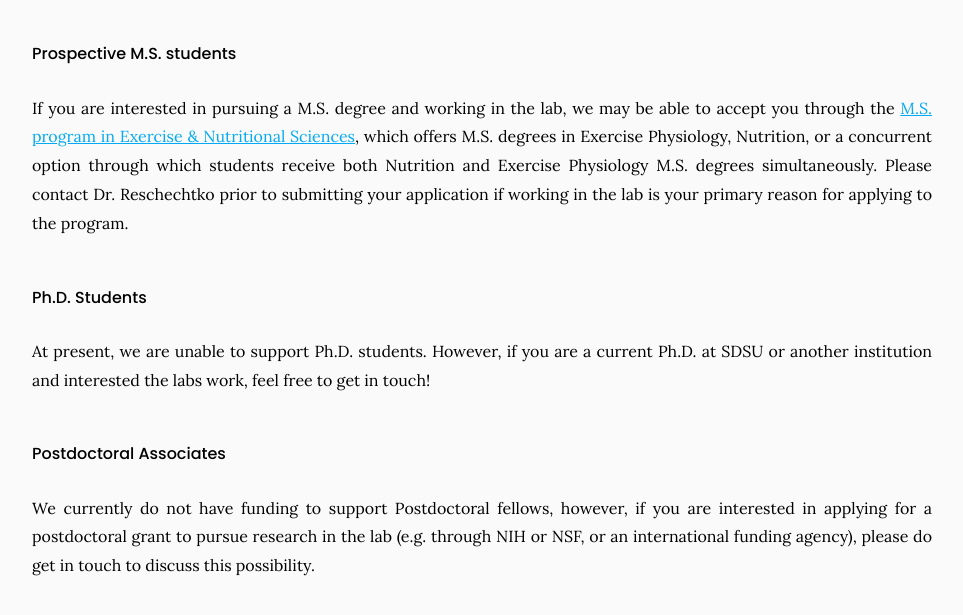
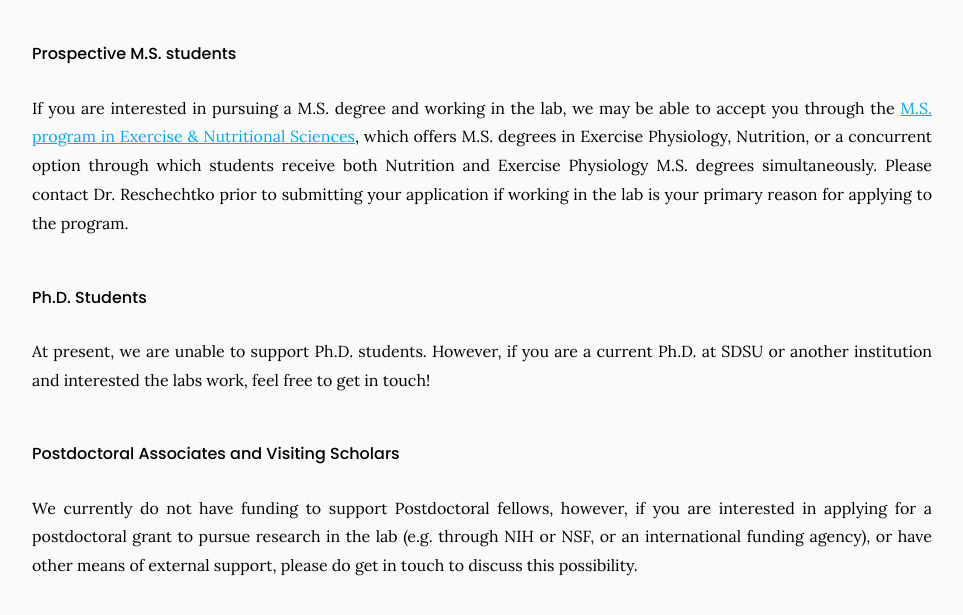
Before and after one commit to sensationinmotion/sensationinmotion.github.io, a Jekyll site: the page built from team/index.md, in a window 1280 px wide and 900 px high, scrolled down 1193 px, cut to the strip 0-756 px from the top of the window. Shown: the top 615 px of the strip, without its empty margins (158-1121 px from the left). Built offline with Jekyll 4.4.1, drawn with Linux system fonts in a browser that asks for light colours.

Commit message:
Update index.md

```diff
--- a/team/index.md
+++ b/team/index.md
@@ -68,9 +68,9 @@ If you are interested in pursuing a M.S. degree and working in the lab, we may b
 
 At present, we are unable to support Ph.D. students. However, if you are a current Ph.D. at SDSU or another institution and interested the labs work, feel free to get in touch!
 
-#### Postdoctoral Associates
+#### Postdoctoral Associates and Visiting Scholars
 
-We currently do not have funding to support Postdoctoral fellows, however, if you are interested in applying for a postdoctoral grant to pursue research in the lab (e.g. through NIH or NSF, or an international funding agency), please do get in touch to discuss this possibility.
+We currently do not have funding to support Postdoctoral fellows, however, if you are interested in applying for a postdoctoral grant to pursue research in the lab (e.g. through NIH or NSF, or an international funding agency), or have other means of external support, please do get in touch to discuss this possibility.
 
 {% include section.html %}
 
```
